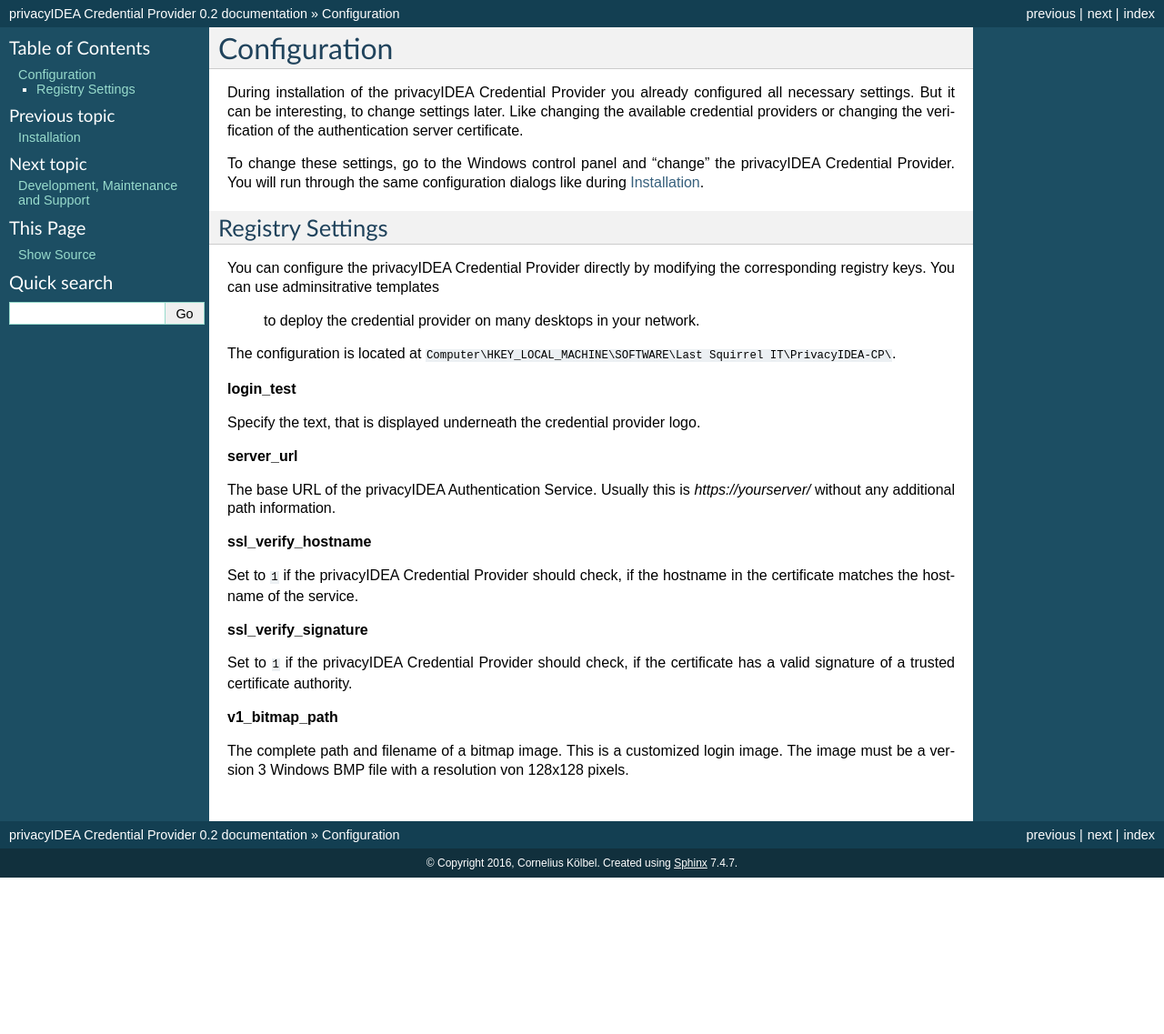
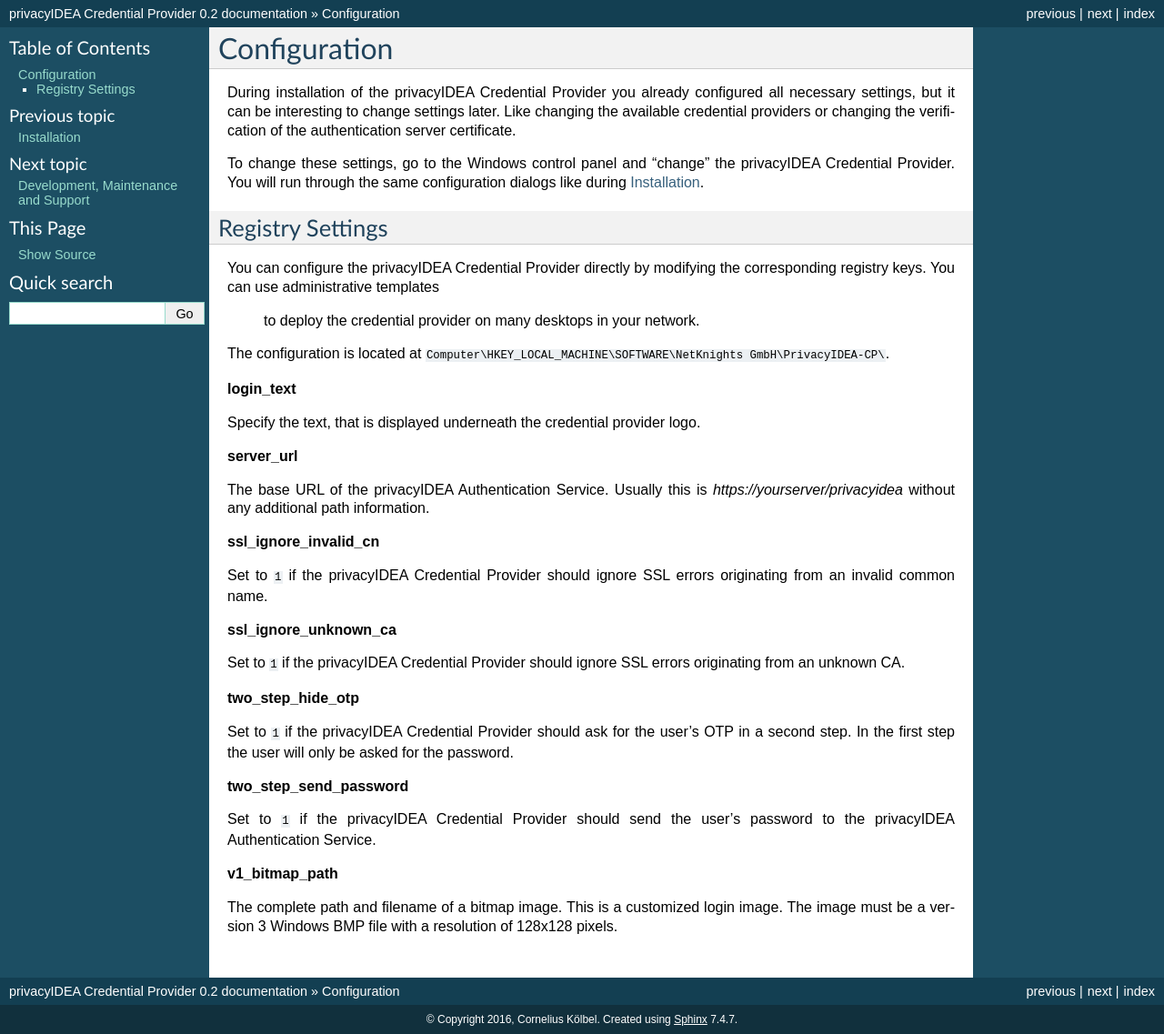
Before and after one commit to privacyidea/privacyidea-credential-provider, a Sphinx documentation site: the page built from doc/configuration.rst, in a window 1280 px wide. Shown: the whole page at 91% size. Built offline with Sphinx 7.4.7, drawn with Linux system fonts in a browser that asks for light colours; before the commit the page ends 965 px from its top, so only the background shows below that.

Commit message:
Updated documentation

```diff
--- a/README.rst
+++ b/README.rst
@@ -16,6 +16,10 @@
 For more information on the privacyIDEA Credential Provider see
 https://netknights.it/en/produkte/privacyidea-credential-provider/
 
+Documentation
+=============
+The documentation can be found in ``/doc``.
+
 Build
 =====
 The Solution is built using the platform tools v140 (VS 2015)
--- a/doc/configuration.rst
+++ b/doc/configuration.rst
@@ -4,7 +4,7 @@
 =============
 
 During installation of the privacyIDEA Credential Provider you already
-configured all necessary settings. But it can be interesting, to change
+configured all necessary settings, but it can be interesting to change
 settings later. Like changing the available credential providers or changing
 the verification of the authentication server certificate.
 
@@ -16,33 +16,39 @@
 -----------------
 
 You can configure the privacyIDEA Credential Provider directly by modifying
-the corresponding registry keys. You can use adminsitrative templates
+the corresponding registry keys. You can use administrative templates
  to deploy the credential provider on many desktops in your network.
 
 The configuration is located at
-``Computer\HKEY_LOCAL_MACHINE\SOFTWARE\Last Squirrel IT\PrivacyIDEA-CP\``.
+``Computer\HKEY_LOCAL_MACHINE\SOFTWARE\NetKnights GmbH\PrivacyIDEA-CP\``.
 
-**login_test**
+**login_text**
 
 Specify the text, that is displayed underneath the credential provider logo.
 
 **server_url**
 
 The base URL of the privacyIDEA Authentication Service. Usually this is
-*https://yourserver/* without any additional path information.
+*https://yourserver/privacyidea* without any additional path information.
 
-**ssl_verify_hostname**
+**ssl_ignore_invalid_cn**
 
-Set to ``1`` if the privacyIDEA Credential Provider should check, if the
-hostname in the certificate matches the hostname of the service.
+Set to ``1`` if the privacyIDEA Credential Provider should ignore SSL errors originating from an invalid common name.
 
-**ssl_verify_signature**
+**ssl_ignore_unknown_ca**
 
-Set to ``1`` if the privacyIDEA Credential Provider should check, if the
-certificate has a valid signature of a trusted certificate authority.
+Set to ``1`` if the privacyIDEA Credential Provider should ignore SSL errors originating from an unknown CA.
+
+**two_step_hide_otp**
+
+Set to ``1`` if the privacyIDEA Credential Provider should ask for the user's OTP in a second step. In the first step the user will only be asked for the password.
+
+**two_step_send_password**
+
+Set to ``1`` if the privacyIDEA Credential Provider should send the user's password to the privacyIDEA Authentication Service.
 
 **v1_bitmap_path**
 
 The complete path and filename of a bitmap image. This is a customized
 login image. The image must be a version 3 Windows BMP file with a resolution
-von 128x128 pixels.
+of 128x128 pixels.
--- a/doc/introduction.rst
+++ b/doc/introduction.rst
@@ -8,7 +8,7 @@
 It is used to add a second factor for authentication, when logging into your
 Windows system.
 
-The privacyIDEA Credential Provider does this by communitcating with the
+The privacyIDEA Credential Provider does this by communicating with the
 privacyIDEA Authentication System [#privacyidea]_.
 The privacyIDEA Authentication System can manage many different kind of
 second factors for the domain users. Ranging from classical OTP tokens, one
--- a/doc/maintenance_support.rst
+++ b/doc/maintenance_support.rst
@@ -3,10 +3,11 @@
 Development, Maintenance and Support
 ====================================
 
-The privacyIDEA Credential Provider is developed by the company Last Squirrel
- IT [#lastsquirrel]_. They have a long experience in Microsoft Windows
+The privacyIDEA Credential Provider was first developed by Last Squirrel
+ IT [#lastsquirrel]_. The company has a long experience in Microsoft Windows
  security tools. They developed many different credential providers and
  plugins for Active Directory Federation Services.
+ Since 2018 the development is continued by NetKnights.
 
 You will get maintenance and support via the company NetKnights [#netknights]_.
  NetKnights also maintains the privacyIDEA Authentication System and issues
```
Also changed, not shown: doc/installation.rst (+6 -7 lines), doc/install_images/install1.png, doc/install_images/install2.png.
